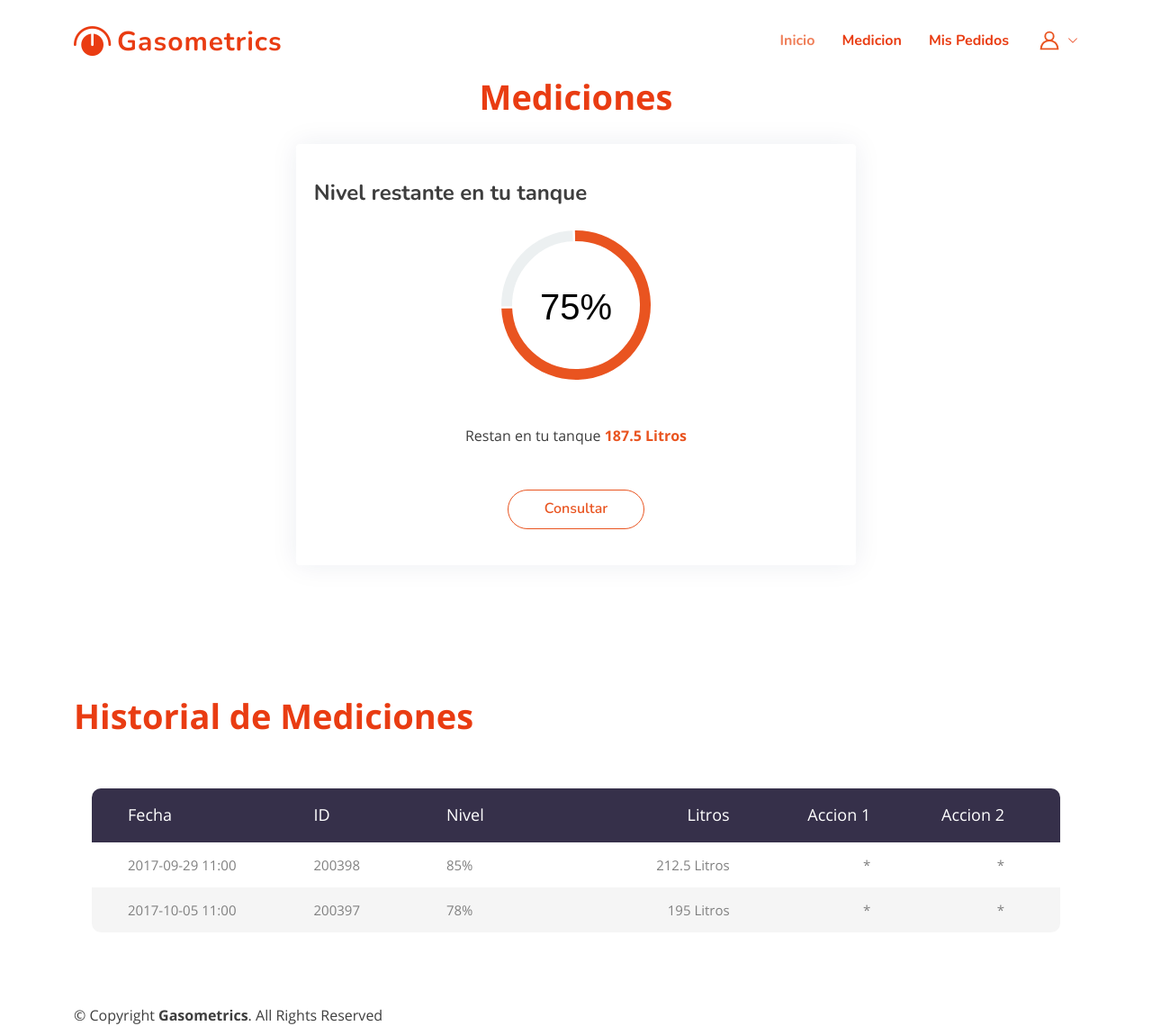
After one commit to MarianaECorona/gasometrics, a Django app: page /cliente/medicion in a window 1280 px wide. The commit adds this page. Shown: the whole page at 90% size. Run offline with Django 4.2, Linux system fonts and the light colour scheme; some libraries are stand-ins or nearby versions; some web fonts are replaced.

Commit message:
medicion

```diff
--- a/cliente/templates/base_cliente.html
+++ b/cliente/templates/base_cliente.html
@@ -31,10 +31,17 @@
   <!-- CSS para formulario Pedido -->
   <link rel="stylesheet" type="text/css" href=" {% static 'website/assets/form/css/opensans-font.css' %} ">
 	<link rel="stylesheet" type="text/css" href=" {% static 'website/assets/form/fonts/material-design-iconic-font/css/material-design-iconic-font.min.css' %} ">
-	<!-- datepicker -->
+  <!-- datepicker -->
 	<link rel="stylesheet" type="text/css" href=" {% static 'website/assets/form/css/jquery-ui.min.css' %} ">
 	<!-- Main Style Css -->
   <link rel="stylesheet" href=" {% static 'website/assets/form/css/style.css' %} "/>
+
+  <style>
+    canvas {
+        display: block;
+        margin: auto;
+    }
+  </style>
 
   <!-- =======================================================
   * Template Name: FlexStart
@@ -51,17 +58,16 @@
   <header id="header" class="header fixed-top">
     <div class="container-fluid container-xl d-flex align-items-center justify-content-between">
 
-      <a href="/#e_hero" class="logo d-flex align-items-center">
+      <a href="{% url "main" %}" class="logo d-flex align-items-center">
         <img src=" {% static 'website/assets/img/logo.png' %} " alt="">
         <span>Gasometrics</span>
       </a>
 
       <nav id="navbar" class="navbar">
         <ul>
-          <li><a class="nav-link scrollto active" href="/#">Inicio</a></li>
-        <li><a class="nav-link scrollto" href="/#">Nav1</a></li>
-        <li><a class="nav-link scrollto" href="/#">Nav2</a></li>
-        <li><a class="getstarted scrollto" href="/#">boton</a></li>
+          <li><a class="nav-link scrollto active" href="{% url 'main' %}">Inicio</a></li>
+        <li><a class="nav-link scrollto" href="{% url 'medicion'%}">Medicion</a></li>
+        <li><a class="nav-link scrollto" href="#">Mis Pedidos</a></li>
         <li class="dropdown">
           <a href="#">
             <img src="{% static 'website/assets/img/cuenta/user_prof.svg'%}"
@@ -127,6 +133,8 @@
 	<script src=" {% static 'website/assets/form/js/jquery.steps.js' %} "></script>
 	<script src=" {% static 'website/assets/form/js/jquery-ui.min.js' %} "></script>
 	<script src=" {% static 'website/assets/form/js/main.js' %} "></script>
+  <script src="https://cdn.jsdelivr.net/npm/chart.js"></script>
+
 
 </body>
 
--- /dev/null
+++ b/cliente/templates/medicion.html
@@ -0,0 +1,120 @@
+{% extends "base_cliente.html" %}
+{% load static %}
+
+{% block content %}
+    <section id="medicion" class="medicion">
+        <div class="container">
+            <header class="section-header p-3">
+                <p>Mediciones</p>
+            </header>
+            <div class="row d-flex justify-content-center align-items-center h-auto p-3">
+                <div class="col-lg-7 col-md-8 col-sm-12" >
+                    <div class="box">
+                        <h3> Nivel restante en tu tanque</h3>
+
+                        <canvas id="progressChart" width="180" height="180"></canvas>
+
+                        {% block script %}
+                        <script>
+                            document.addEventListener('DOMContentLoaded', function() {
+                                var ctx = document.getElementById('progressChart').getContext('2d');
+                                var progressValue = {{ progress_value }};  // Fetch progress value from Django view
+
+                                var data = {
+                                    datasets: [{
+                                        data: [progressValue, 100 - progressValue],
+                                        backgroundColor: ['#E95420', '#ecf0f1'],  // Adjust colors as needed
+                                    }],
+                                };
+
+                                var options = {
+                                    cutout: 70,  // Adjust cutout to make it a complete circle
+                                    rotation: -0.5 * Math.PI,  // Start from the top
+                                    circumference: 114.5 * Math.PI,
+                                    legend: {
+                                        display: false,
+                                    },
+                                    animation: {
+                                        onComplete: function(animation) {
+                                            // Agregar texto en el centro después de que la gráfica está renderizada
+                                            var centerX = ctx.canvas.width / 2;
+                                            var centerY = ctx.canvas.height / 1.8;
+                                            ctx.font = '40px Arial'; // Ajusta el tamaño y la fuente según tus preferencias
+                                            ctx.fillStyle = '#000'; // Ajusta el color del texto
+                                            ctx.textAlign = 'center';
+                                            ctx.textBaseline = 'middle';
+                                            ctx.fillText(progressValue + '%', centerX, centerY);
+                                        }
+                                    }
+                                };
+
+                                var myPieChart = new Chart(ctx, {
+                                    type: 'doughnut',
+                                    data: data,
+                                    options: options,
+                                });
+                            });
+                        </script>
+                        {% endblock script %}
+
+                        <div class="level p-5">Restan en tu tanque
+                            <span>{{total}} Litros</span>
+                        </div>
+
+                        <a href="#" class="btn-req">Consultar</a>
+
+                    </div>
+                </div>
+            </div>
+        </div>
+    </section>
+
+    <section>
+        <div class="container">
+
+            <header class="section-header d-flex justify-justify-content-around">
+                <p>Historial de Mediciones</p>
+            </header>
+
+            <div class="limiter">
+                <div class="container-table100">
+                    <div class="wrap-table100">
+                        <div class="table100">
+                            <table>
+                                <thead>
+                                    <tr class="table100-head">
+                                    <th class="column1">Fecha</th>
+                                    <th class="column2">ID</th>
+                                    <th class="column3">Nivel</th>
+                                    <th class="column4">Litros </th>
+                                    <th class="column5">Accion 1</th>
+                                    <th class="column6">Accion 2</th>
+                                    </tr>
+                                </thead>
+                            <tbody>
+                                <tr>
+                                    <td class="column1">2017-09-29 11:00</td>
+                                    <td class="column2">200398</td>
+                                    <td class="column3">85% </td>
+                                    <td class="column4">212.5 Litros</td>
+                                    <td class="column5">*</td>
+                                    <td class="column6">*</td>
+                                </tr>
+                                <tr>
+                                    <td class="column1">2017-10-05 11:00</td>
+                                    <td class="column2">200397</td>
+                                    <td class="column3">78% </td>
+                                    <td class="column4">195 Litros</td>
+                                    <td class="column5">*</td>
+                                    <td class="column6">*</td>
+                                </tr>
+                            </tbody>
+                        </table>
+                    </div>
+                </div>
+            </div>
+       </div>
+
+    </section>
+
+{% endblock content %}
--- a/cliente/urls.py
+++ b/cliente/urls.py
@@ -1,8 +1,9 @@
 from django.urls import path, re_path
-from .views import index, home, pedido
+from .views import index, home, solicitud_pedido, medicion
 
 urlpatterns = [
     path('', index),
     path('home', home, name='main'),
-    path('pedido', pedido),
+    path('solicitud_pedido', solicitud_pedido, name='pedido_form'),
+    path('medicion', medicion, name='medicion')
 ]
--- a/cliente/views.py
+++ b/cliente/views.py
@@ -23,6 +23,18 @@ class clienteView(generics.ListAPIView):
 def home(request):
     return render(request,'home.html')
 
+def medicion(request):
+    progress_value = 75
+    porcentaje = progress_value * 0.01
+    capacidad = 250
+    total = capacidad * porcentaje
+
+    return render(request, 'medicion.html',
+            {
+                'progress_value': progress_value,
+                'total': total,
+            })
+
 @login_required
-def pedido(request):
+def solicitud_pedido(request):
     return render(request, 'pedido_form.html')
--- a/static/website/assets/css/style.css
+++ b/static/website/assets/css/style.css
@@ -15,7 +15,7 @@
 
 body {
   font-family: "Open Sans", sans-serif;
-  color: #444444;
+  color: #3e3e3e;
 }
 
 a {
@@ -1050,8 +1050,252 @@ section {
 
 
 /*--------------------------------------------------------------
-# Registro
+# Medicion
 --------------------------------------------------------------*/
-.form{
-  margin-top: 100px;
+.medicion .box {
+  padding: 40px 20px;
+  background: #fff;
+  text-align: center;
+  box-shadow: 0px 0 30px rgba(2, 34, 90, 0.08);
+  border-radius: 4px;
+  position: relative;
+  overflow: hidden;
+  transition: 0.3s;
 }
+
+.medicion h3 {
+  font-weight: 700;
+  font-size: 24px;
+  margin-bottom: 15px;
+  text-align: left;
+}
+
+.medicion .level span {
+  color: #E95420;
+  font-size: 16px;
+  font-weight: 700;
+}
+
+.medicion .btn-req {
+  display: inline-block;
+  padding: 8px 40px 10px 40px;
+  border-radius: 50px;
+  color: #E95420;
+  transition: none;
+  font-size: 16px;
+  font-weight: 600;
+  font-family: "Nunito", sans-serif;
+  font-weight: 600;
+  transition: 0.3s;
+  border: 1px solid #E95420;
+}
+
+.medicion .btn-req:hover {
+  background: #E95420;
+  color: #fff;
+}
+
+/*--------------------------------------------------------------
+# Tabla
+--------------------------------------------------------------*/
+.limiter {
+  width: 100%;
+  margin: 0 auto;
+}
+
+.container-table100 {
+  width: 100%;
+  /* min-height: 100vh; */
+  display: flex;
+  align-items: center;
+  justify-content: center;
+  flex-wrap: wrap;
+  padding: 20px; /* Ajusta este valor según tus necesidades */
+}
+
+.wrap-table100 {
+  width: 1170px;
+}
+
+table {
+  border-spacing: 1;
+  border-collapse: collapse;
+  background: #fff;
+  border-radius: 10px;
+  overflow: hidden;
+  width: 100%;
+  margin: 0 auto;
+  position: relative;
+}
+
+table * {
+  position: relative;
+}
+
+table td, table th {
+  padding-left: 8px;
+}
+
+table thead tr {
+  height: 60px;
+  background: #36304a;
+}
+
+table tbody tr {
+  height: 50px;
+}
+
+table tbody tr:last-child {
+  border: 0;
+}
+
+table td, table th {
+  text-align: left;
+}
+
+table td.l, table th.l {
+  text-align: right;
+}
+
+table td.c, table th.c {
+  text-align: center;
+}
+
+table td.r, table th.r {
+  text-align: center;
+}
+
+.table100-head th {
+  font-size: 18px;
+  color: #fff;
+  line-height: 1.2;
+  font-weight: unset;
+}
+
+tbody tr:nth-child(even) {
+  background-color: #f5f5f5;
+}
+
+tbody tr {
+  font-size: 15px;
+  color: gray;
+  line-height: 1.2;
+  font-weight: unset;
+}
+
+tbody tr:hover {
+  color: #555;
+  background-color: #f5f5f5;
+  cursor: pointer;
+}
+
+.column1 {
+  width: 260px;
+  padding-left: 40px;
+}
+
+.column2 {
+  width: 160px;
+}
+
+.column3 {
+  width: 245px;
+}
+
+.column4 {
+  width: 110px;
+  text-align: right;
+}
+
+.column5 {
+  width: 170px;
+  text-align: right;
+}
+
+.column6 {
+  width: 222px;
+  text-align: right;
+  padding-right: 62px;
+}
+
+@media screen and (max-width: 992px) {
+  table {
+      display: block;
+  }
+
+  table > *, table tr, table td, table th {
+      display: block;
+  }
+
+  table thead {
+      display: none;
+  }
+
+  table tbody tr {
+      height: auto;
+      padding: 37px 0;
+  }
+
+  table tbody tr td {
+      padding-left: 40%!important;
+      margin-bottom: 24px;
+  }
+
+  table tbody tr td:last-child {
+      margin-bottom: 0;
+  }
+
+  table tbody tr td:before {
+      font-size: 14px;
+      color: #999;
+      line-height: 1.2;
+      font-weight: unset;
+      position: absolute;
+      width: 40%;
+      left: 30px;
+      top: 0;
+  }
+
+  table tbody tr td:nth-child(1):before {
+      content: "Fecha";
+  }
+
+  table tbody tr td:nth-child(2):before {
+      content: "ID";
+  }
+
+  table tbody tr td:nth-child(3):before {
+      content: "Nivel";
+  }
+
+  table tbody tr td:nth-child(4):before {
+      content: "Litros";
+  }
+
+  table tbody tr td:nth-child(5):before {
+      content: "Acciones 1";
+  }
+
+  table tbody tr td:nth-child(6):before {
+      content: "Acciones 2";
+  }
+
+  .column4, .column5, .column6 {
+      text-align: left;
+  }
+
+  .column4, .column5, .column6, .column1, .column2, .column3 {
+      width: 100%;
+  }
+
+  tbody tr {
+      font-size: 14px;
+  }
+}
+
+@media (max-width: 576px) {
+  .container-table100 {
+      padding-left: 15px;
+      padding-right: 15px;
+  }
+}
```
